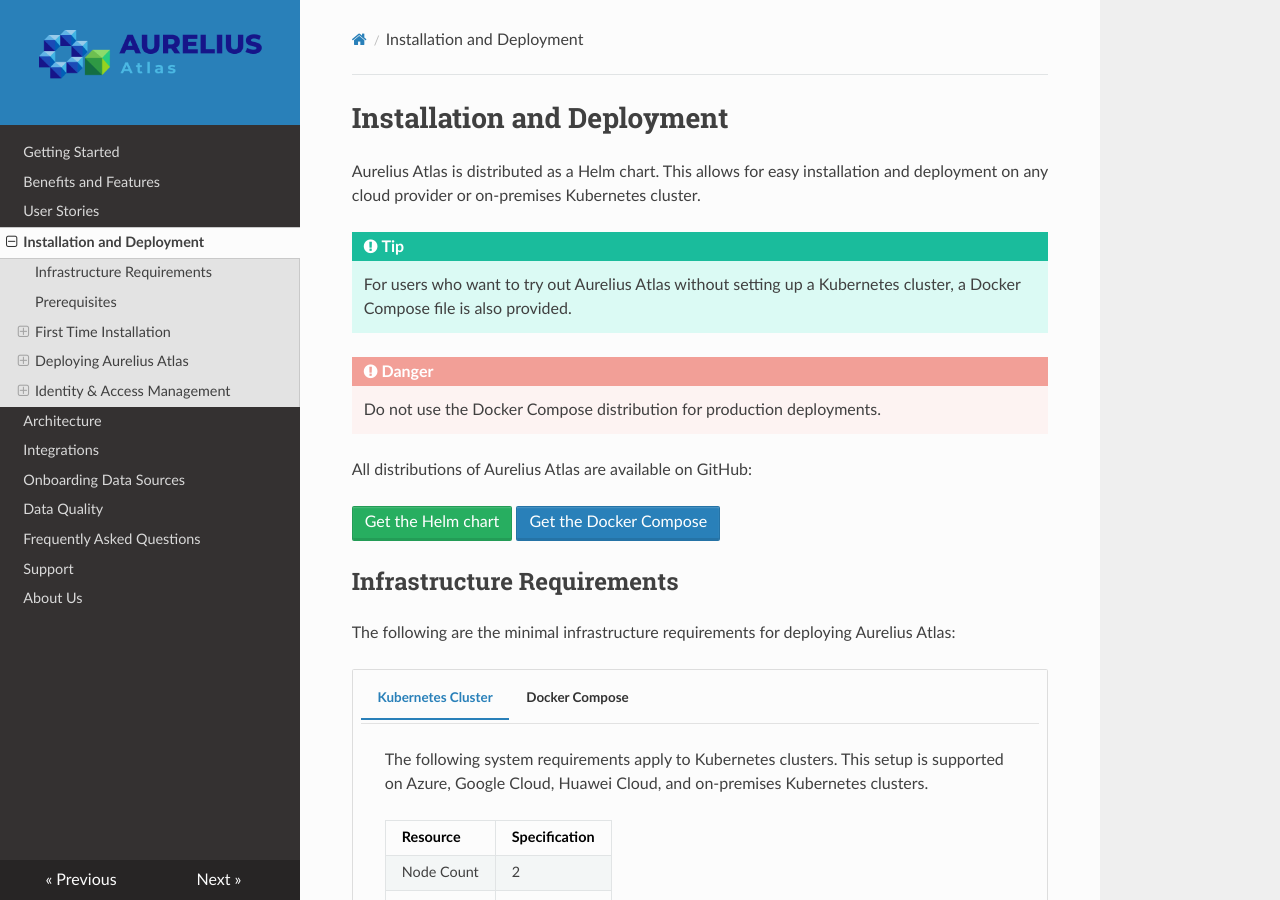
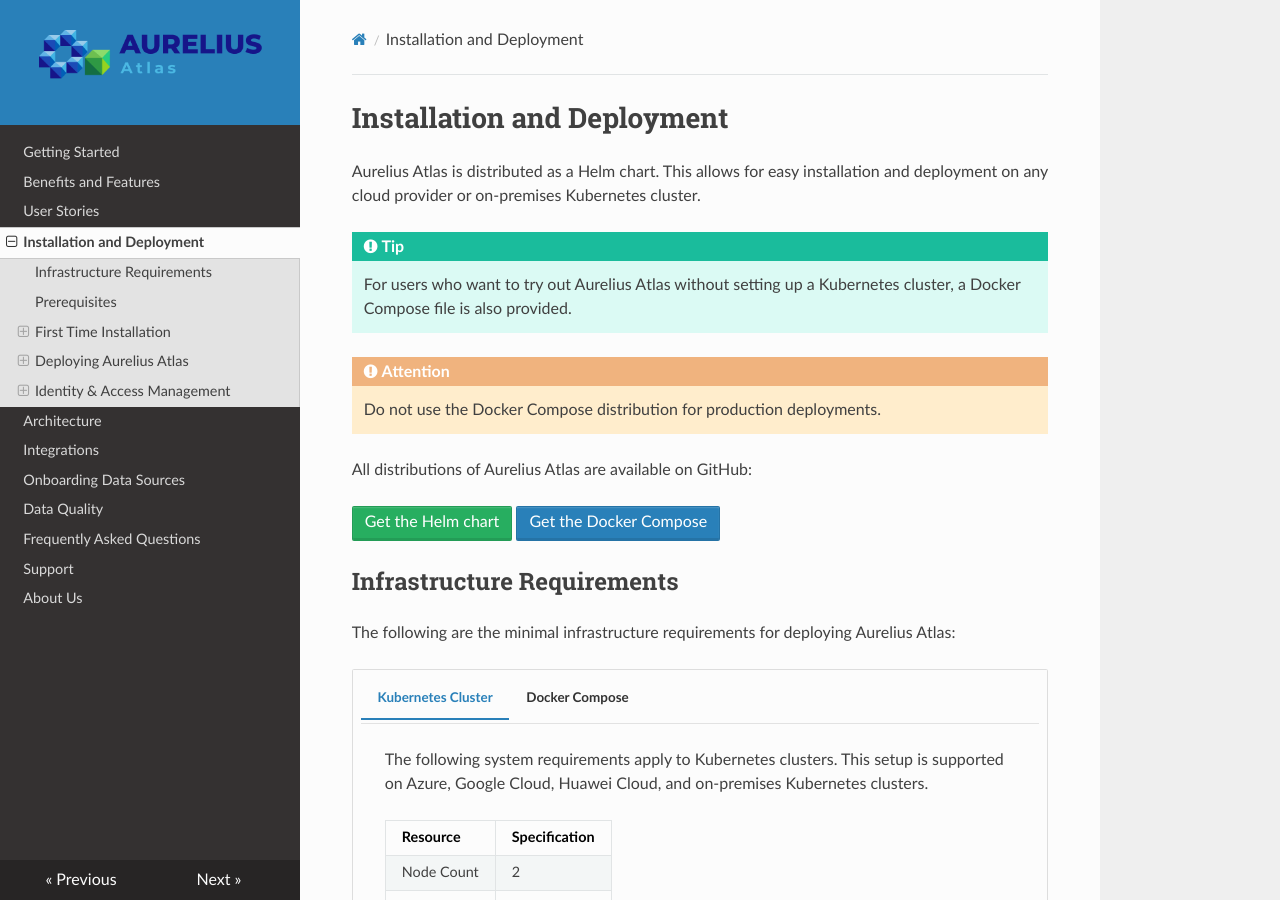
Before and after one commit to aureliusenterprise/aurelius-atlas-documentation, an MkDocs documentation site: the page built from docs/installation-and-deployment.md, in a window 1280 px wide and 900 px high. Built offline with MkDocs 1.6.1, drawn with Linux system fonts in a browser that asks for light colours; nearby versions of some CDN libraries.

Commit message:
Update installation-and-deployment.md

```diff
--- a/docs/installation-and-deployment.md
+++ b/docs/installation-and-deployment.md
@@ -7,7 +7,7 @@
     For users who want to try out Aurelius Atlas without setting up a Kubernetes cluster, a Docker Compose file
     is also provided.
 
-!!! danger
+!!! attention
     Do not use the Docker Compose distribution for production deployments.
 
 All distributions of Aurelius Atlas are available on GitHub:
```
